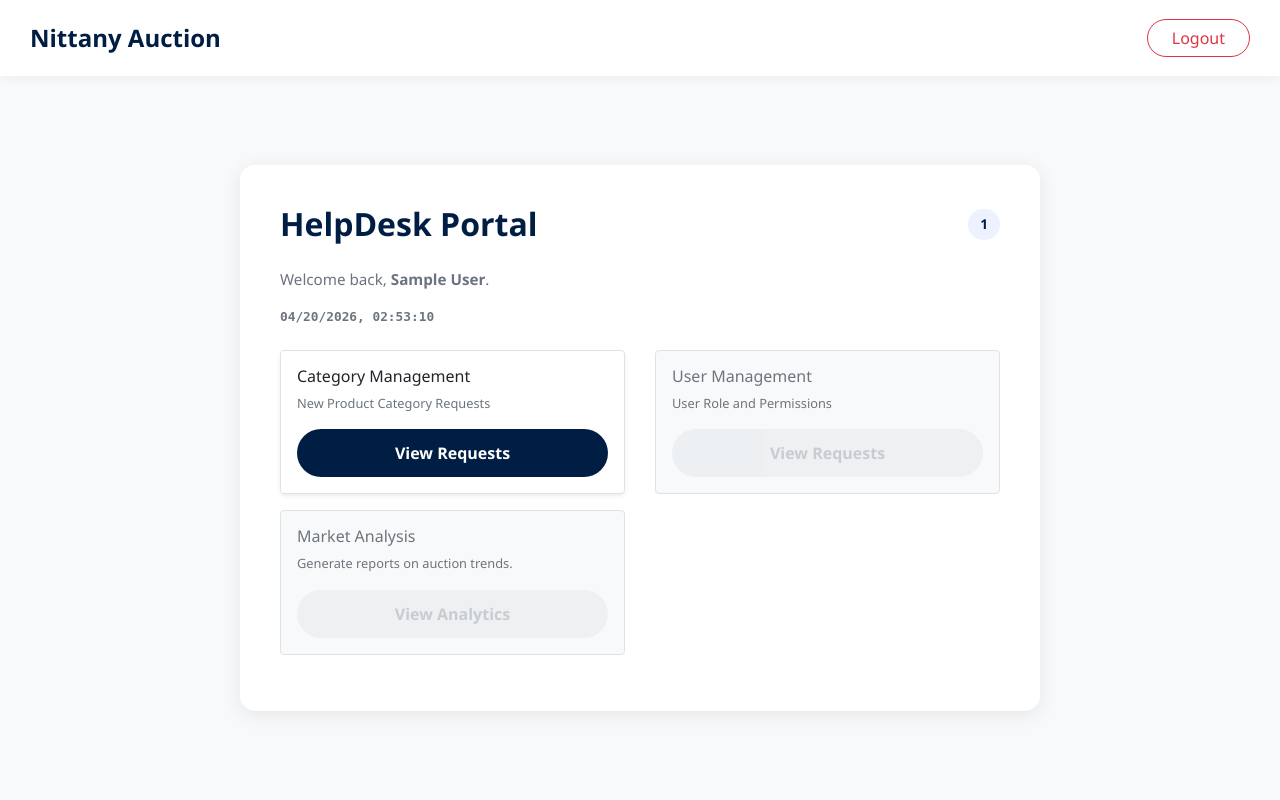
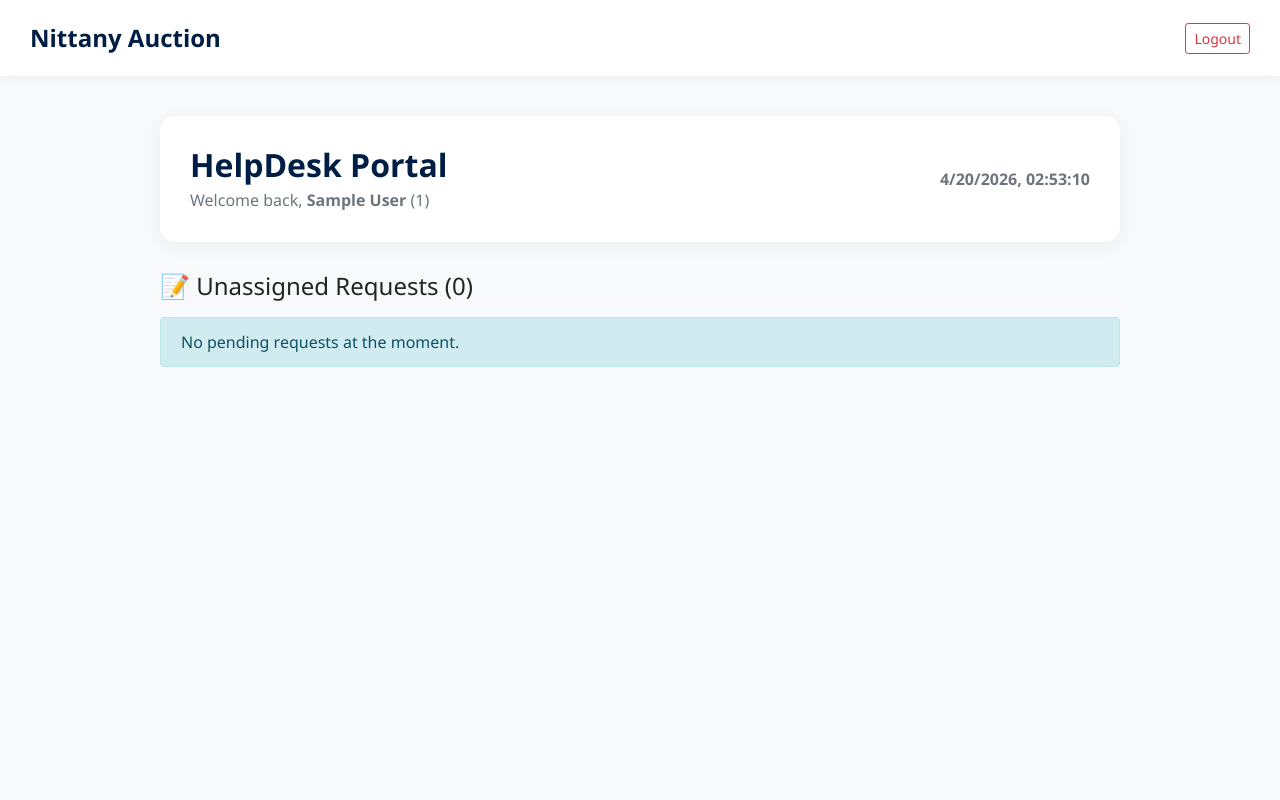
Before and after one commit to JumpingPigeon/Group-Project, a Flask app: template templates/helpdesk_dashboard.html in a window 1280 px wide. Run offline with Flask 3, Linux system fonts and the light colour scheme; the template is opened without the code that fills it, so the values that code supplies are empty; the visitor is signed in with stand-in values (Sample User, id 1); some libraries are stand-ins or nearby versions.

Commit message:
Helpdesk dashboard complete, minor improvement await for teammember

```diff
--- a/templates/helpdesk_dashboard.html
+++ b/templates/helpdesk_dashboard.html
@@ -3,8 +3,8 @@
 <head>
     <meta charset="utf-8">
     <meta name="viewport" content="width=device-width, initial-scale=1">
-    <title>HelpDesk Dashboard - Nittany Auction</title>
-    <link rel="stylesheet" href="https://stackpath.bootstrapcdn.com/bootstrap/4.4.1/css/bootstrap.min.css">
+    <title>Nittany Auction: HelpDesk</title>
+    <link rel="stylesheet" href="https://stackpath.bootstrapcdn.com/bootstrap/4.4.1/css/bootstrap.min.css" integrity="sha384-Vkoo8x4CGsO3+Hhxv8T/Q5PaXtkKtu6ug5TOeNV6gBiFeWPGFN9MuhOf23Q9Ifjh" crossorigin="anonymous">
     <style>
         :root {
             --lsu-blue: #001e44;
@@ -29,142 +29,140 @@
         }
         .container {
             flex-grow: 1;
-            display: flex;
-            align-items: center;
-            justify-content: center;
             padding: 40px 20px;
+            max-width: 1000px;
         }
-        .dashboard-card {
-            width: 100%;
-            max-width: 800px;
-            padding: 40px;
+        .dashboard-header {
             background: #fff;
+            padding: 30px;
             border-radius: 15px;
-            box-shadow: 0 4px 20px rgba(0,0,0,0.08);
-            border: none;
+            box-shadow: 0 4px 20px rgba(0,0,0,0.05);
+            margin-bottom: 30px;
         }
         .section-title {
             color: var(--lsu-blue);
             font-weight: 700;
-            margin-bottom: 1.5rem;
-            border-bottom: 2px solid #f1f3f5;
-            padding-bottom: 15px;
+        }
+        .request-item {
+            background: #fff;
+            border-left: 4px solid var(--lsu-blue);
+            padding: 20px;
+            margin-bottom: 15px;
+            border-radius: 8px;
+            box-shadow: 0 2px 5px rgba(0,0,0,0.05);
+            transition: transform 0.2s;
+        }
+        .request-item:hover {
+            transform: translateX(5px);
+        }
+        .request-item.assigned {
+            border-left-color: #ffc107;
+            background-color: #fffdf5;
         }
         .btn-lsu {
             background-color: var(--lsu-blue);
             color: white;
-            border-radius: 30px;
-            padding: 12px 25px;
-            font-weight: 600;
-            transition: all 0.3s ease;
+            border-radius: 20px;
+            padding: 5px 15px;
+            font-size: 0.9rem;
             border: none;
-            display: flex;
-            align-items: center;
-            justify-content: center;
         }
         .btn-lsu:hover {
             background-color: var(--lsu-blue-hover);
             color: white;
-            transform: translateY(-2px);
-            box-shadow: 0 4px 12px rgba(0,30,68,0.2);
         }
-        .btn-lsu.disabled {
-            background-color: #e9ecef;
-            color: #adb5bd;
-            cursor: not-allowed;
-            transform: none;
-            box-shadow: none;
-        }
-        .status-badge {
-            font-size: 0.85rem;
-            padding: 5px 12px;
-            border-radius: 15px;
+        .badge-type {
+            font-size: 0.75rem;
+            padding: 3px 8px;
+            border-radius: 10px;
             background: #eef2ff;
             color: var(--lsu-blue);
-            font-weight: 600;
-        }
-        .admin-meta {
-            color: #6b7280;
-            font-size: 0.95rem;
         }
     </style>
 </head>
 <body>
 
 <nav class="navbar navbar-light">
-    <a class="navbar-brand" href="/">Nittany Auction</a>
+    <a class="navbar-brand" style="cursor: default;">Nittany Auction</a>
     <div class="ml-auto">
-        <a class="btn btn-outline-danger px-4" style="border-radius: 30px;" href="{{ url_for('logout') }}">Logout</a>
+            <a class="btn btn-outline-danger btn-sm" href="{{ url_for('logout') }}">Logout</a>
     </div>
 </nav>
 
 <div class="container">
-    <div class="dashboard-card">
-        <div class="d-flex justify-content-between align-items-center mb-4">
-            <h2 class="section-title mb-0" style="border:none; padding:0;">HelpDesk Portal</h2>
-            <span class="status-badge">{{ session.get('position') }}</span>
+    <div class="dashboard-header d-flex justify-content-between align-items-center">
+        <div>
+            <h2 class="section-title mb-1">HelpDesk Portal</h2>
+            <p class="text-muted mb-0">Welcome back, <strong>{{ session.get('first_name') }}</strong> ({{ session.get('position') }})</p>
         </div>
+        <div id="current-time" class="text-muted font-weight-bold"></div>
+    </div>
 
-        <div class="row mb-4">
-            <div class="col-md-12">
-                <p class="admin-meta">
-                    Welcome back, <strong>{{ session.get('first_name') }}</strong>.
-                </p>
-                <div id="current-time" class="text-muted small font-weight-bold" style="font-family: monospace;">
-                    Loading time...
-                </div>
+    {% if my_assigned %}
+    <h4 class="mb-3 text-warning">📌 My Assigned Tasks ({{ my_assigned|length }})</h4>
+    {% for req in my_assigned %}
+    <div class="request-item assigned">
+        <div class="d-flex justify-content-between">
+            <div>
+                <span class="badge badge-warning mb-2">In Progress</span>
+                <span class="badge-type ml-2">{{ req.request_type }}</span>
+                <h5 class="mt-2">#{{ req.request_id }} - {{ req.sender_email }}</h5>
+                <p class="text-muted small">{{ req.request_desc }}</p>
             </div>
-        </div>
-
-        <div class="row">
-            <div class="col-md-6 mb-3">
-                <div class="p-3 border rounded shadow-sm">
-                    <h6>Category Management</h6>
-                    <p class="small text-muted">New Product Category Requests</p>
-                    <a href="/helpdesk_requests" class="btn btn-lsu btn-block">
-                        View Requests
-                    </a>
-                </div>
-            </div>
-
-            <div class="col-md-6 mb-3">
-                <div class="p-3 border rounded bg-light">
-                    <h6 class="text-muted">User Management</h6>
-                    <p class="small text-muted">User Role and Permissions</p>
-                    <button class="btn btn-lsu btn-block disabled">
-                        View Requests
-                    </button>
-                </div>
-            </div>
-
-            <div class="col-md-6 mb-3">
-                <div class="p-3 border rounded bg-light">
-                    <h6 class="text-muted">Market Analysis</h6>
-                    <p class="small text-muted">Generate reports on auction trends.</p>
-                    <button class="btn btn-lsu btn-block disabled">
-                        View Analytics
-                    </button>
-                </div>
+            <div class="text-right">
+                {% if req.request_type == 'AddCategory' %}
+                    <!-- AddCategory -->
+                    <form action="{{ url_for('approve_category_request') }}" method="POST" class="d-inline">
+                        <input type="hidden" name="request_id" value="{{ req.request_id }}">
+                        <button class="btn btn-success btn-sm mb-1">Approve</button>
+                    </form>
+                    <form action="{{ url_for('reject_request') }}" method="POST" class="d-inline">
+                        <input type="hidden" name="request_id" value="{{ req.request_id }}">
+                        <button class="btn btn-danger btn-sm mb-1">Reject</button>
+                    </form>
+                {% else %}
+                    <!-- Other Requests -->
+                    <form action="{{ url_for('mark_completed') }}" method="POST" class="d-inline">
+                        <input type="hidden" name="request_id" value="{{ req.request_id }}">
+                        <button class="btn btn-outline-primary btn-sm mb-1">Complete</button>
+                    </form>
+                    <form action="{{ url_for('reject_request') }}" method="POST" class="d-inline">
+                        <input type="hidden" name="request_id" value="{{ req.request_id }}">
+                        <button class="btn btn-danger btn-sm mb-1">Reject</button>
+                    </form>
+                {% endif %}
             </div>
         </div>
     </div>
+    {% endfor %}
+    {% endif %}
+
+    <h4 class="mb-3 mt-4">📝 Unassigned Requests ({{ unassigned|length }})</h4>
+    {% if unassigned %}
+        {% for req in unassigned %}
+        <div class="request-item">
+            <div class="d-flex justify-content-between align-items-center">
+                <div>
+                    <span class="badge-type">{{ req.request_type }}</span>
+                    <h5 class="mt-2">#{{ req.request_id }} - {{ req.sender_email }}</h5>
+                    <p class="text-muted small mb-0">{{ req.request_desc }}</p>
+                </div>
+                <form action="{{ url_for('claim_request') }}" method="POST">
+                    <input type="hidden" name="request_id" value="{{ req.request_id }}">
+                    <button type="submit" class="btn btn-lsu">Claim Task</button>
+                </form>
+            </div>
+        </div>
+        {% endfor %}
+    {% else %}
+        <div class="alert alert-info">No pending requests at the moment.</div>
+    {% endif %}
 </div>
 
-<script src="https://code.jquery.com/jquery-3.4.1.slim.min.js"></script>
-<script src="https://stackpath.bootstrapcdn.com/bootstrap/4.4.1/js/bootstrap.min.js"></script>
 <script>
     function updateTime() {
         const now = new Date();
-        const timeString = now.toLocaleString('en-US', {
-            year: 'numeric',
-            month: '2-digit',
-            day: '2-digit',
-            hour: '2-digit',
-            minute: '2-digit',
-            second: '2-digit',
-            hour12: false
-        });
-        document.getElementById('current-time').innerText = timeString;
+        document.getElementById('current-time').innerText = now.toLocaleString('en-US', { hour12: false });
     }
     updateTime();
     setInterval(updateTime, 1000);
```
